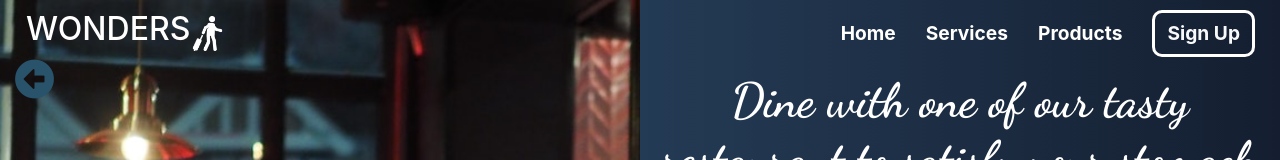
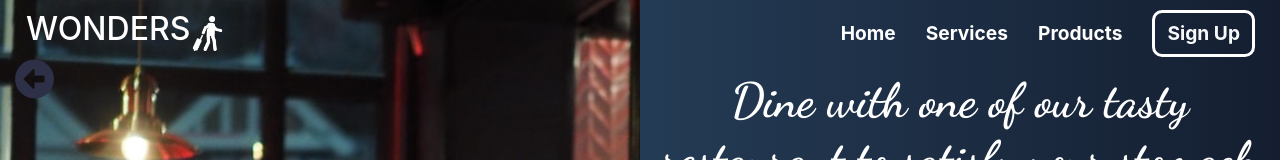
Before and after one commit to AdmiralFirefox/react-travel-site, a React (Create React App) app: page /dine in a window 1280 px wide. Shown: the top 160 px of the page. Built offline with nearby package versions, Linux system fonts and the light colour scheme.

Commit message:
Edited arrow back on each card sections

```diff
--- a/src/components/sections/cardsections/camping.css
+++ b/src/components/sections/cardsections/camping.css
@@ -126,7 +126,7 @@
 
 .backToHome h3 {
   font-size: 2.5rem;
-  color: #28536B;
+  color: #2d3047;
 }
 
 @-webkit-keyframes rotate-center {
--- a/src/components/sections/cardsections/dine.css
+++ b/src/components/sections/cardsections/dine.css
@@ -126,7 +126,7 @@
 
 .backToHome h3 {
   font-size: 2.5rem;
-  color: #28536B;
+  color: #2d3047;
 }
 
 @-webkit-keyframes rotate-center {
--- a/src/components/sections/cardsections/dive.css
+++ b/src/components/sections/cardsections/dive.css
@@ -126,7 +126,7 @@
 
 .backToHome h3 {
   font-size: 2.5rem;
-  color: #28536B;
+  color: #2d3047;
 }
 
 @-webkit-keyframes rotate-center {
--- a/src/components/sections/cardsections/hiking.css
+++ b/src/components/sections/cardsections/hiking.css
@@ -126,7 +126,7 @@
 
 .backToHome h3 {
   font-size: 2.5rem;
-  color: #28536B;
+  color: #2d3047;
 }
 
 @-webkit-keyframes rotate-center {
--- a/src/components/sections/cardsections/hotspring.css
+++ b/src/components/sections/cardsections/hotspring.css
@@ -126,7 +126,7 @@
 
 .backToHome h3 {
   font-size: 2.5rem;
-  color: #28536B;
+  color: #2d3047;
 }
 
 @-webkit-keyframes rotate-center {
```
